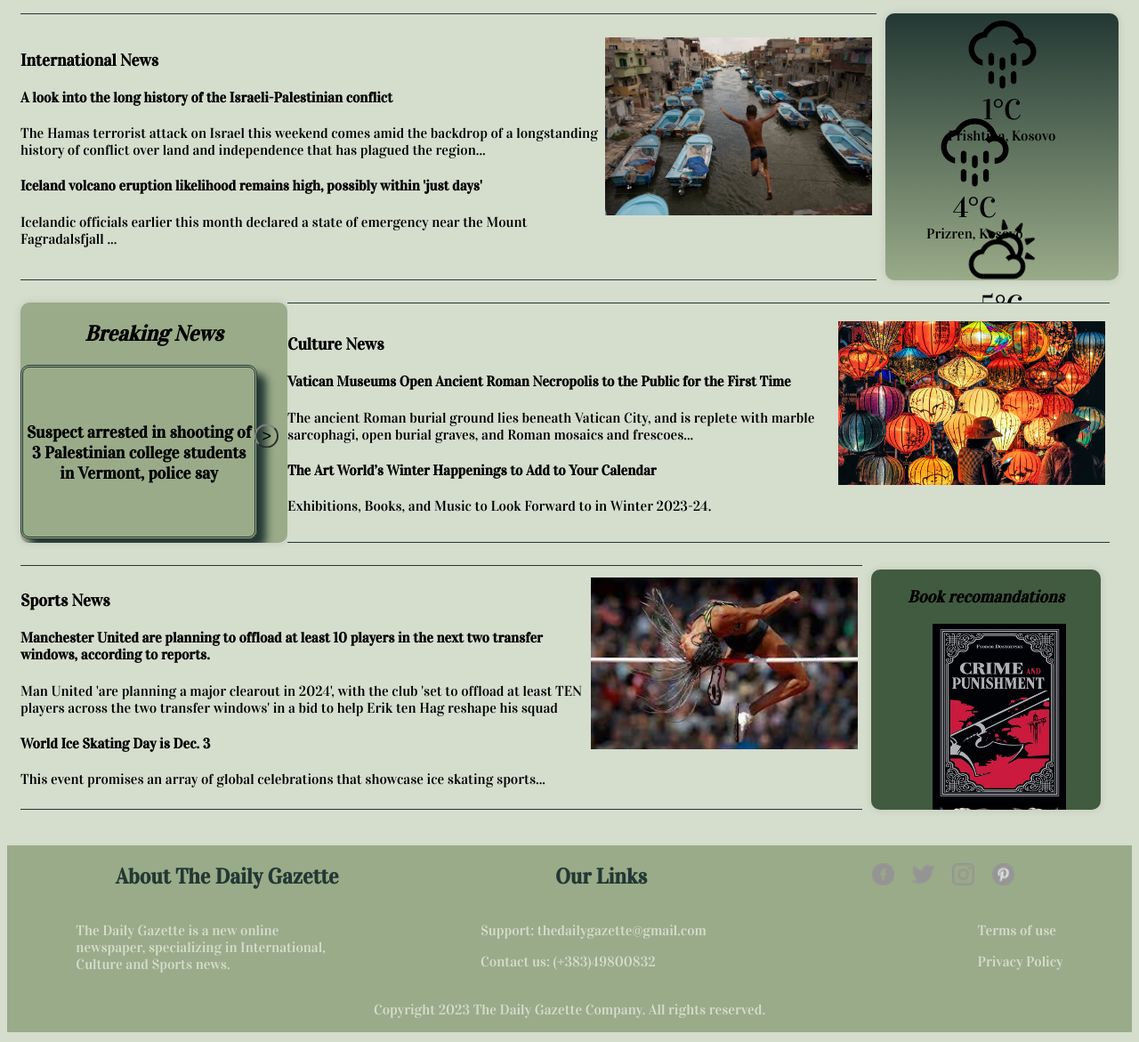
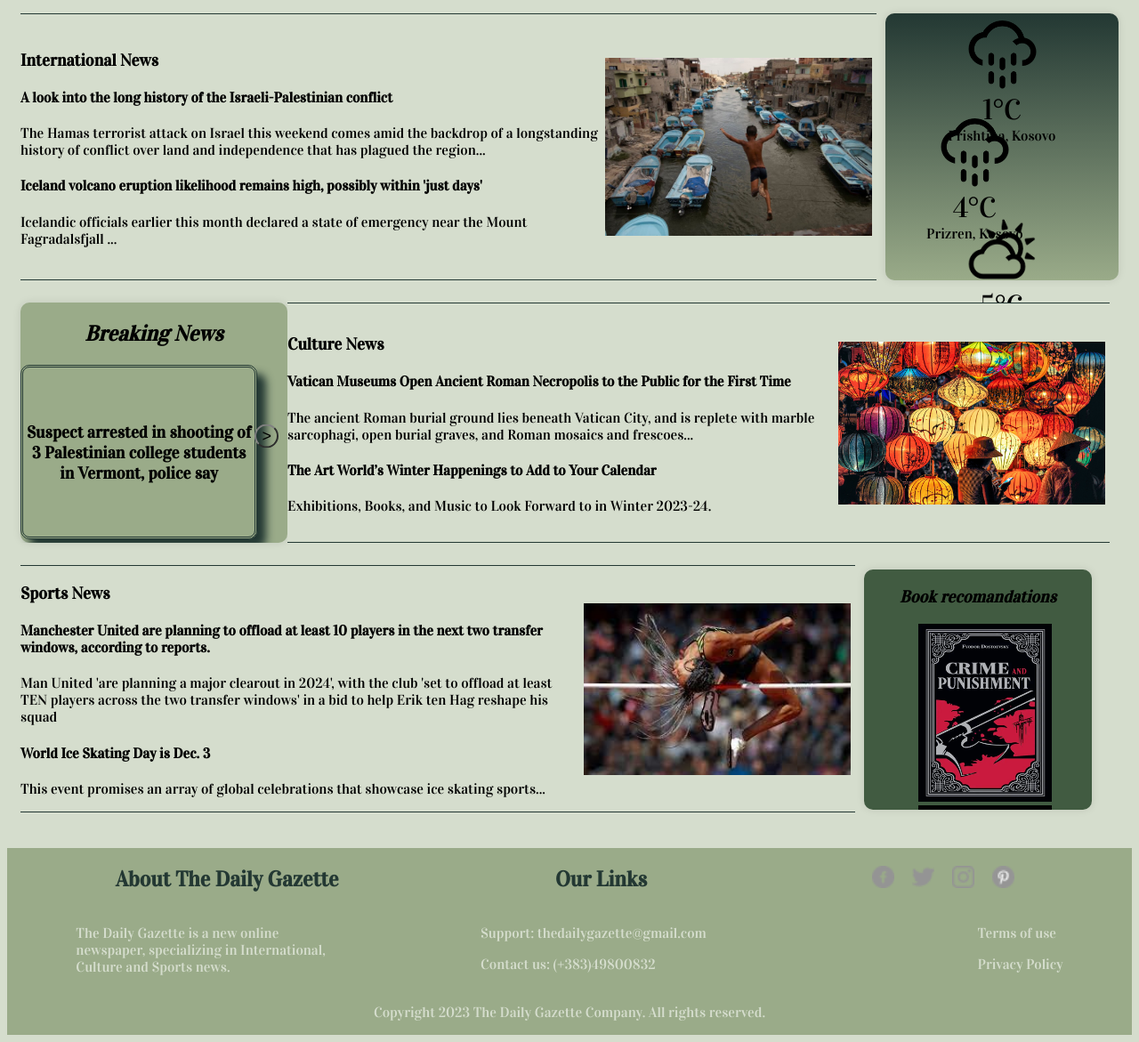
Before and after one commit to adea33/TheDailyGazette, a PHP site: the page made by Faqja e pare/The Daily Gazette.html in a window 1280 px wide. Shown: the part 193-1364 px from the top of the page at 89% size. Run offline with PHP 8.4, Linux system fonts and the light colour scheme.

Commit message:
Last changes

```diff
--- a/Culture News/culture.css
+++ b/Culture News/culture.css
@@ -98,7 +98,7 @@ hr{
     border-color: #233833;
     display: flex;
     flex-direction: column;
-    height: 1150px;
+    height: fit-content;
     width: 950px;
     margin: 5px;
 }
@@ -107,7 +107,7 @@ hr{
 .col2{
     display: flex;
     flex-direction: column;
-    height: 1000px;
+    height:fit-content;
     width: 440px;
     margin: 5px;
     padding-left: 10px;
--- a/Faqja e pare/The Daily Gazette.html
+++ b/Faqja e pare/The Daily Gazette.html
@@ -38,7 +38,7 @@
                             <p>Icelandic officials earlier this month declared a state of emergency
                             near the Mount Fagradalsfjall ...</p>
                         </div>
-                        <div class="">
+                        <div class="images">
                             <img src="1.jpg" alt="foto" class="img">
                         </div>
                         </a>
@@ -110,7 +110,7 @@
                             <h4>The Art World’s Winter Happenings to Add to Your Calendar</h4>
                             <p>Exhibitions, Books, and Music to Look Forward to in Winter 2023-24.</p>
                         </div>
-                        <div class="">
+                        <div class="images">
                             <img src="2.jpg" alt="foto" class="img">
                         </div>
                         </a>
@@ -128,7 +128,7 @@
                             <h4>World Ice Skating Day is Dec. 3</h4>
                             <p>This event promises an array of global celebrations that showcase ice skating sports...</p>
                         </div>
-                        <div class="">
+                        <div class="images">
                             <img src="3.jfif" alt="foto" class="img">
                         </div>
                     </a>
--- a/Faqja e pare/daily.css
+++ b/Faqja e pare/daily.css
@@ -2,20 +2,6 @@ body{
     background-color: #d5ddcd;
     font-family:Vidaloka;
 }
-/*
-@media screen and (max-width: 900px) {
-    body{
-    display: flex;
-    flex-wrap: wrap;
-    }
-}
-@media screen and (max-width: 600px) {
-    body{
-        display: flex;
-        flex-wrap: wrap;
-    }
-}
-*/
 header{
     background-color: #9aab89;
     border-radius: 10px;
@@ -122,7 +108,11 @@ hr{
     padding: 5px;
     width: 300px;
 }
-
+.images{
+    display: flex;
+    justify-content: center;
+    align-items: center;
+}
 
 
 footer{
@@ -167,9 +157,6 @@ footer{
     flex-direction: row;
     justify-content: space-around;
 }
-
-
-
 
 
 .weather-widget {
@@ -299,7 +286,7 @@ div.active {
     box-shadow: 0 0 10px rgba(0, 0, 0, 0.1);
     overflow: hidden;
     margin-top: 5px;
-    margin-right: 20px;
+    margin-right: 30px;
     width: 300px;
     height: 270px;
     text-align: center;
@@ -307,9 +294,8 @@ div.active {
     justify-content: center;
 }
 .image {
-    display: flex;
-    justify-content: center;
+    margin-left: 15px;
     width: 150px;
     height: 200px;
-    margin-left: 30px;
+
 }
--- a/International News/international.css
+++ b/International News/international.css
@@ -97,7 +97,7 @@ hr{
     border-color: #233833;
     display: flex;
     flex-direction: column;
-    height: 1150px;
+    height: fit-content;
     width: 950px;
     margin: 5px;
 }
@@ -106,7 +106,7 @@ hr{
 .col2{
     display: flex;
     flex-direction: column;
-    height: 1000px;
+    height: fit-content;
     width: 460px;
     margin: 5px;
     padding-left: 10px;
--- a/Sports News/sports.css
+++ b/Sports News/sports.css
@@ -96,7 +96,7 @@ hr{
     border-color: #233833;
     display: flex;
     flex-direction: column;
-    height: 1150px;
+    height: fit-content;
     width: 950px;
     margin: 5px;
 }
@@ -106,7 +106,7 @@ hr{
     display: flex;
     flex-direction: column;
     justify-content: center;
-    height: 1000px;
+    height: fit-content;
     width: 440px;
     margin: 5px;
     padding-left: 100px;
```
